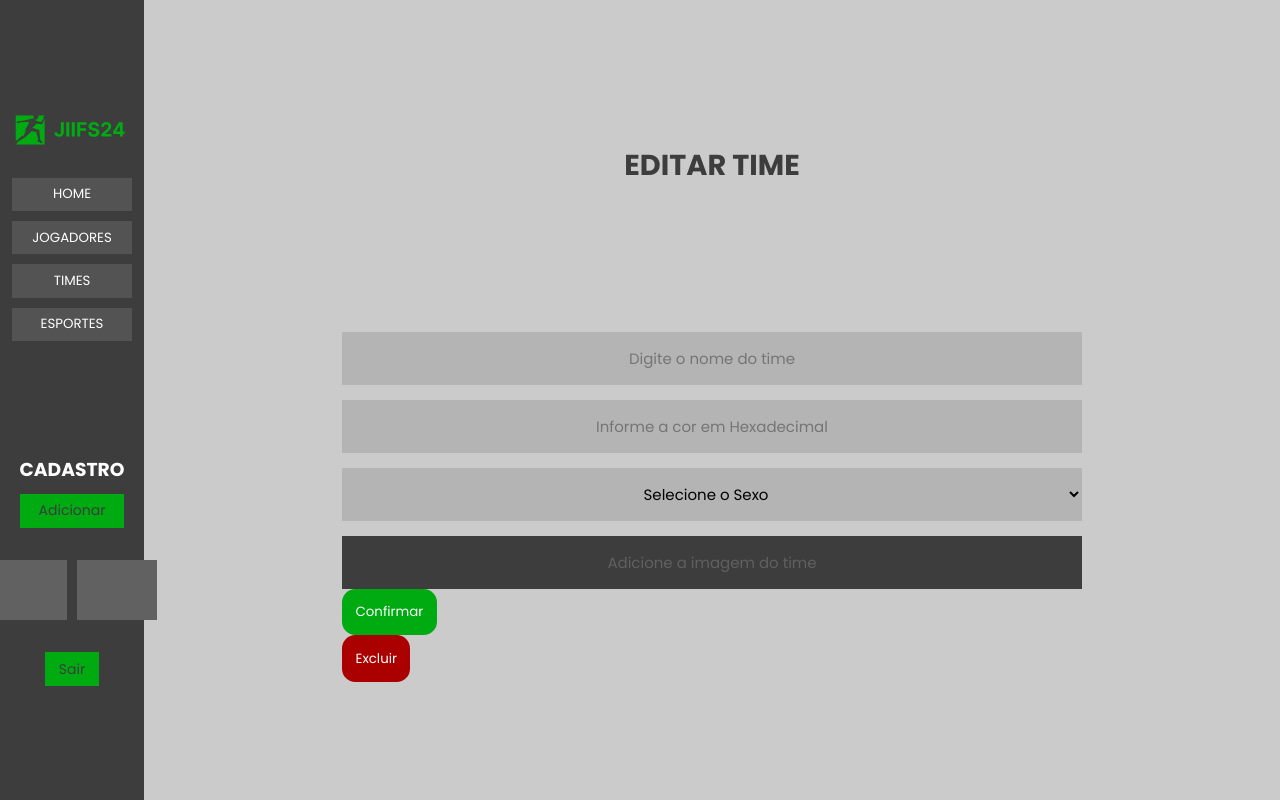
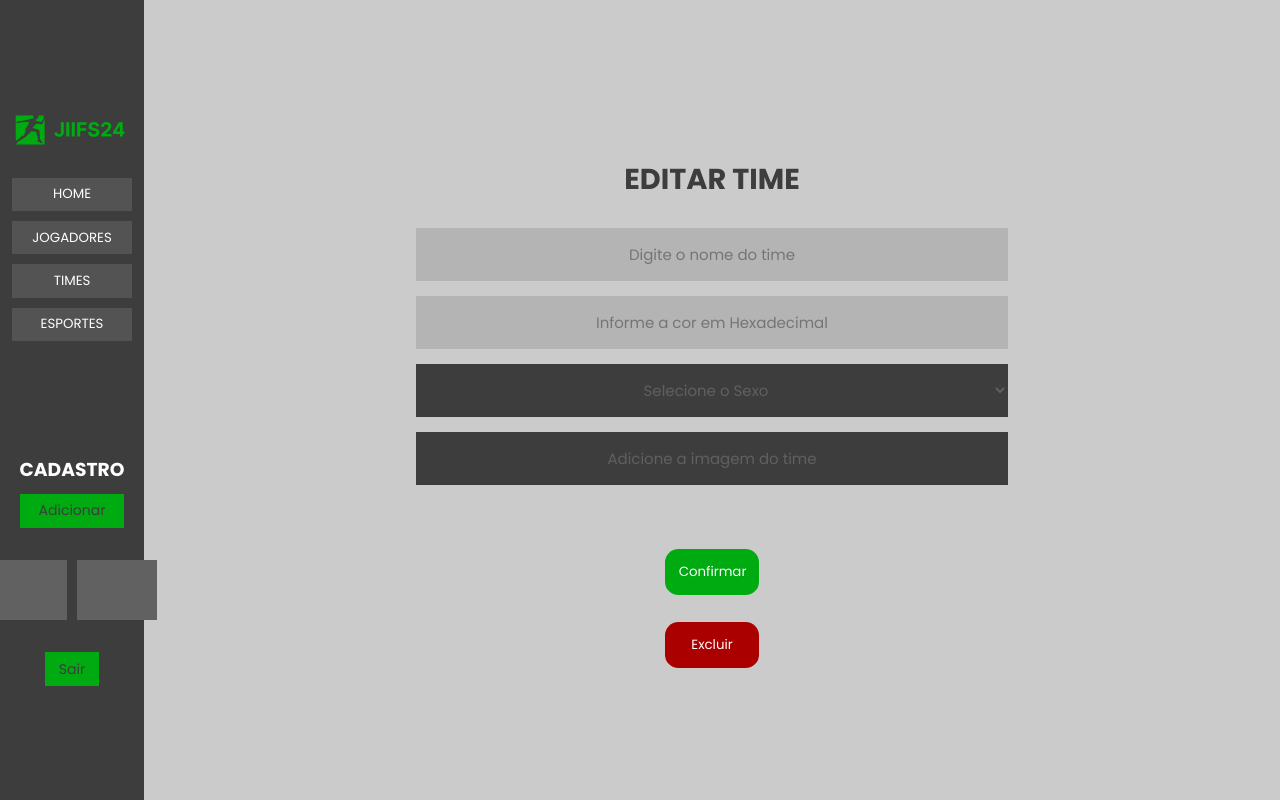
Before and after one commit to Morea-IFS/jiifs-interclass-2024, a Django app: page /time/editar in a window 1280 px wide. Run offline with Django 5.2, Linux system fonts and the light colour scheme; parts of the project's set-up code (start-up, migrations or seed data) failed here and were passed over; grey boxes are pictures that could not be loaded.

Commit message:
💄 Minor css changes and improvements added

```diff
--- a/static/css/base.css
+++ b/static/css/base.css
@@ -36,16 +36,17 @@
 .block1 {
     display: flex;
     flex-direction: column;
+    justify-content: center;
     align-items: center;
     width: 100%;
 }
 
-.block1-inputs {
+.block-inputs {
     display: flex;
     justify-content: center;
 }
 
-.block1-inputs-form {
+.block-inputs-form {
     display: flex;
     flex-direction: column;
     align-items: center;
@@ -53,7 +54,7 @@
     width: 80%;
 }
 
-.block1-inputs-form select {
+.block-inputs-form select {
     background-color: var(--global-secondary-color);
     color: var(--global-primary-color);
 }
@@ -75,20 +76,21 @@
 
 .custom-file-button {
     display: flex;
-    padding-block: 1em;
     border: none;
     width: 100%;
+    text-align: center;
+    padding-block: 1em;
     font-size: 15px;
     justify-content: center;
     background-color: var(--global-secondary-color);
     color: var(--global-primary-color);
     user-select: none;
 }
-
 .green-button {
     background-color: #00AB11;
     border-radius: 1em;
     border: none;
     color: white;
     padding: 1em;
+    width: 7em;
 }
--- a/static/css/editar-geral.css
+++ b/static/css/editar-geral.css
@@ -1,12 +1,4 @@
 @charset "UTF-8";
-
-.block1 {
-    display: flex;
-    flex-direction: column;
-    justify-content: space-evenly;
-    align-items: center;
-    width: 100%;
-}
 
 .title {
     display: flex;
@@ -26,4 +18,6 @@
     border: none;
     color: white;
     padding: 1em;
+    width: 7em;
+    margin-top: 2em;
 }
```
Also changed, not shown: static/css/cadastro-jogadores.css (deleted, +0 -8 lines).
